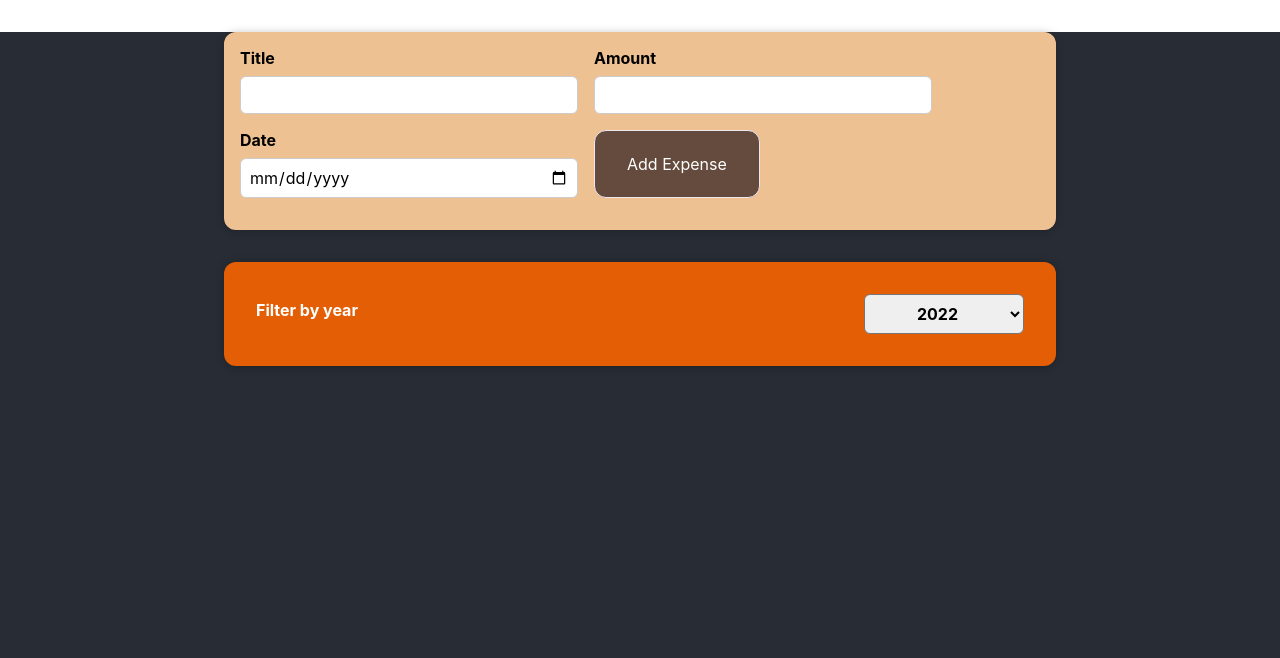
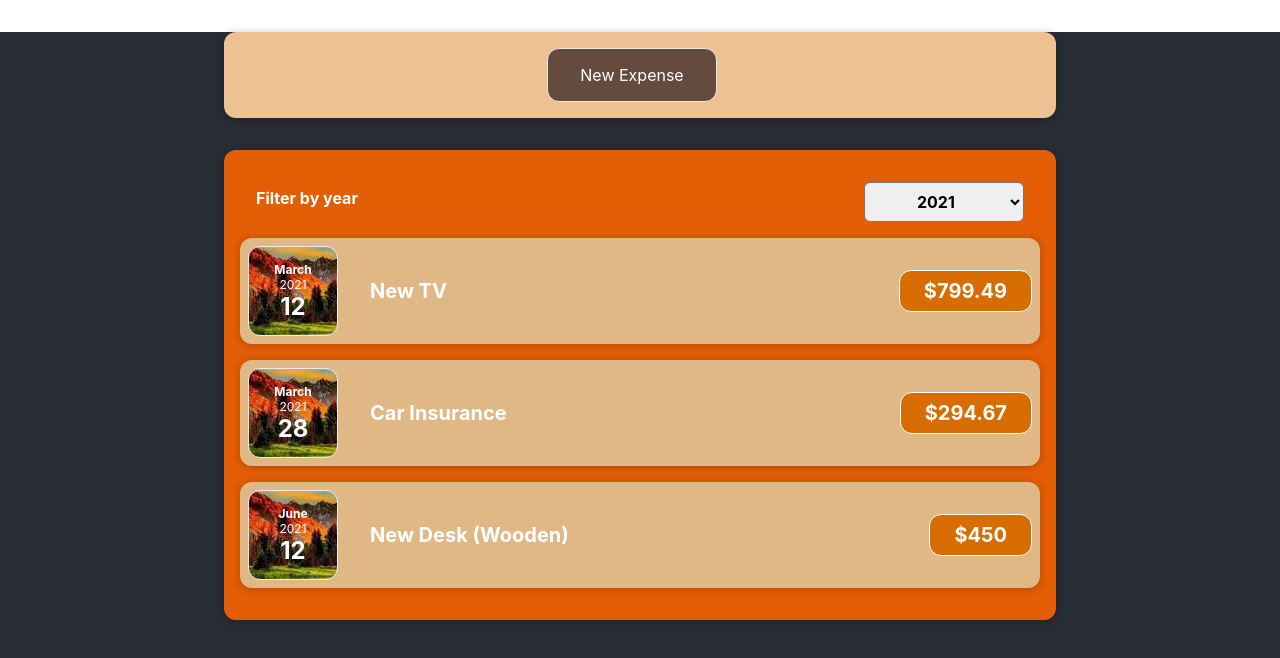
Before and after one commit to shadushazzz/expense-tracker-app-react, a React (Create React App) app in the folder expense-tracker/: page / in a window 1280 px wide. Shown: the top 658 px of the page. Built offline with nearby package versions, Linux system fonts and the light colour scheme.

Commit message:
added add and close expense buttons

```diff
--- a/expense-tracker/src/components/Expenses/Expenses.css
+++ b/expense-tracker/src/components/Expenses/Expenses.css
@@ -5,3 +5,12 @@
   width: 50rem;
   max-width: 95%;
 }
+.expenses-list {
+  list-style: none;
+  padding: 0;
+}
+
+.expenses-list__fallback {
+  color: white;
+  text-align: center;
+}
--- a/expense-tracker/src/components/Expenses/Expenses.js
+++ b/expense-tracker/src/components/Expenses/Expenses.js
@@ -5,7 +5,7 @@ import ExpensesFilter from './ExpensesFilter';
 import Card from './Card';
 
 const Expenses = (props) => {
-  const [filterYear, setFilterYear] = useState('2022');
+  const [filterYear, setFilterYear] = useState('2021');
 
   const receivedFilterYear = ( receivedYear ) => {
     setFilterYear(receivedYear);
@@ -17,11 +17,17 @@ const Expenses = (props) => {
   <Card className='expenses'>
       <ExpensesFilter selected={filterYear} onExpenseFilterChange={receivedFilterYear} />
       {
-      filteredList.map( item =>
+        filteredList.length === 0 ? (
+          <h2 className='expenses-list__fallback'>No expenses found!</h2>
+        ) :
+          (
+            filteredList.map(item =>
               <ExpenseItems
+                key={item.id}
                 title={item.title}
                 amount={item.amount}
                 date={item.date} />
+            )
           )
       }
     </Card>
--- a/expense-tracker/src/components/NewExpense/NewExpense.js
+++ b/expense-tracker/src/components/NewExpense/NewExpense.js
@@ -1,9 +1,10 @@
-import React from "react";
+import React, { useState } from "react";
 import NewExpenseForm from "./NewExpenseForm";
 import './NewExpense.css';
 
 
 const NewExpense = (props) => {
+
   const receivedFormData = (receivedExpenseData) => {
     const expenseData = {
       ...receivedExpenseData,
@@ -12,9 +13,23 @@ const NewExpense = (props) => {
     props.onFormData(expenseData);
   }
 
+  const [ addExpense, setAddExpense ] = useState(false);
+
+  const addExpenseButton = () => {
+    setAddExpense(true);
+  }
+
+  const closeExpense = (receivedCloseValue ) => {
+   setAddExpense(receivedCloseValue);
+  }
+
   return (
     <div className="new-expense">
-      <NewExpenseForm formData={receivedFormData}/>
+     <button hidden={addExpense} onClick={addExpenseButton}>New Expense</button>
+     {
+     addExpense ?
+      <NewExpenseForm closedButton={closeExpense} formData={receivedFormData}/> : ''
+     }
     </div>
   )
 }
--- a/expense-tracker/src/components/NewExpense/NewExpenseForm.js
+++ b/expense-tracker/src/components/NewExpense/NewExpenseForm.js
@@ -5,6 +5,7 @@ const NewExpenseForm = (props) => {
   const [ enteredTitle , setEnteredTitle ] = useState('');
   const [ enteredAmount , setEnteredAmount ] = useState('');
   const [ enteredDate , setEnteredDate ] = useState('');
+  const [ closeButton , setClosedButton ] = useState()
 
   const onTitleChange = (e) => {
     setEnteredTitle(e.target.value)
@@ -29,6 +30,11 @@ const NewExpenseForm = (props) => {
    setEnteredTitle('');
   }
 
+  const closeExpense = () => {
+    setClosedButton(false)
+    props.closedButton(closeButton);
+  }
+
   return (
         <form onSubmit={submitHandler}>
           <div className="new-expense__controls">
@@ -44,6 +50,7 @@ const NewExpenseForm = (props) => {
               <label>Date</label>
               <input type='date' min='2017-09-01' max='2023-09-01' value={enteredDate} onChange={onDateChange}></input>
             </div>
+            <button onClick={closeExpense}>Close</button>
             <button type="submit">Add Expense</button>
           </div>
         </form>
```
Lines whose indentation alone changed are shown as unchanged.
